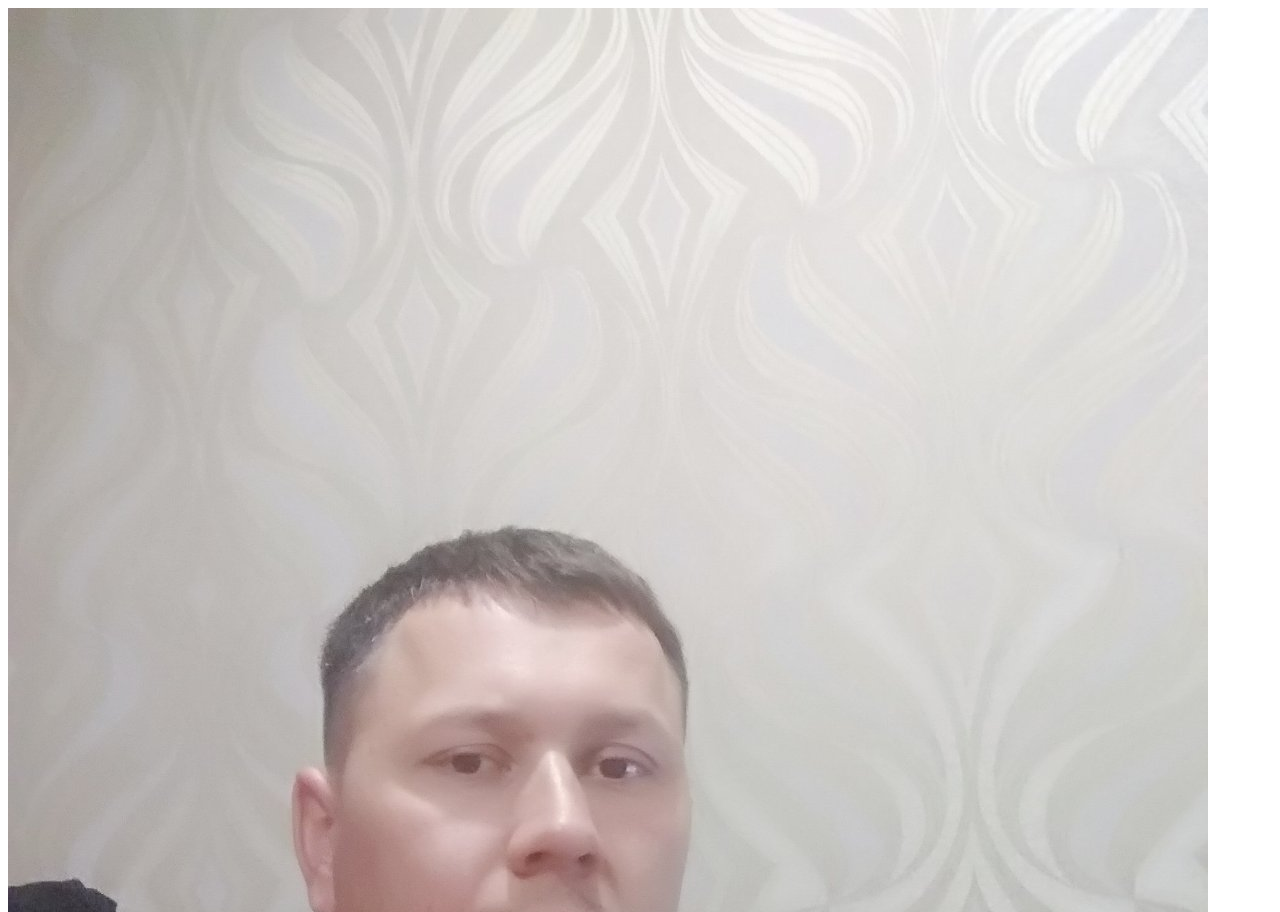
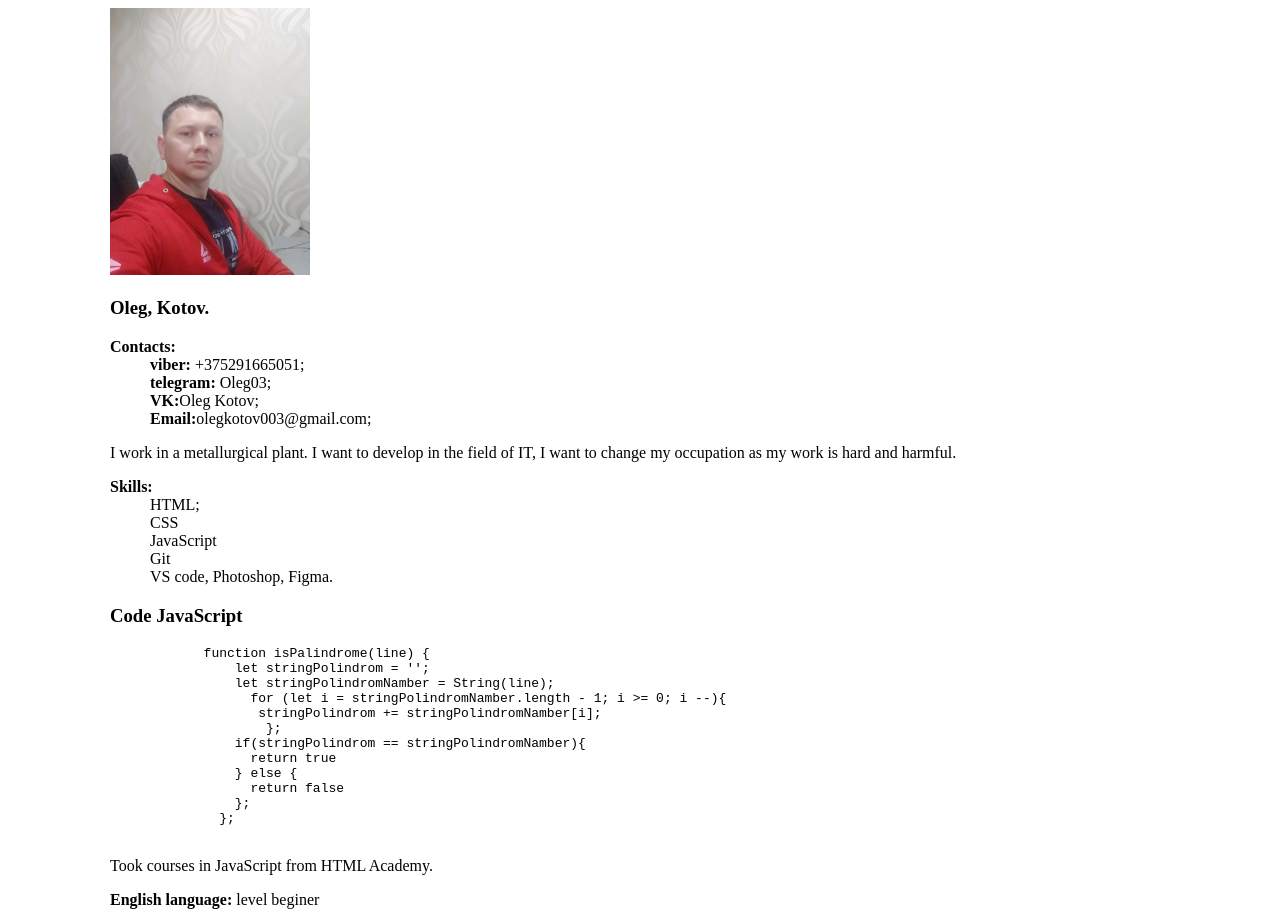
Before and after one commit to KotovOleg/rsschool-cv, a plain HTML site: page index.html in a window 1280 px wide. Shown: the top 912 px of the page. Drawn offline with Linux system fonts and the light colour scheme.

Commit message:
feat: add style.css

```diff
--- a/index.html
+++ b/index.html
@@ -4,19 +4,22 @@
     <meta charset="UTF-8">
     <meta name="viewport" content="width=device-width, initial-scale=1.0">
     <title>My CV</title>
+    <link rel="stylesheet" href="style.css">
 </head>
 <body>
     <div class="content">
         <img class="avatar" src="photo.jpg" alt="">
         <h3>Oleg, Kotov.</h3>
-        <ul> <strong>Contacts:</strong>
+        <span><strong>Contacts:</strong></span>
+        <ul>
             <li><b>viber:</b> +375291665051;</li>
             <li><b>telegram:</b> Oleg03;</li>
             <li><b>VK:</b>Oleg Kotov;</li>
             <li><b>Email:</b>olegkotov003@gmail.com;</li>
         </ul>
         <p>I work in a metallurgical plant. I want to develop in the field of IT, I want to change my occupation as my work is hard and harmful.</p>
-        <ul> <strong>Skills:</strong>
+        <span><strong>Skills:</strong></span>
+        <ul>
             <li>HTML;</li>
             <li>CSS</li>
             <li>JavaScript</li>
@@ -25,6 +28,7 @@
         </ul>
         <h3>Code JavaScript</h3>
         <code>
+            <pre>
             function isPalindrome(line) {
                 let stringPolindrom = '';
                 let stringPolindromNamber = String(line);
@@ -37,9 +41,10 @@
                   return false
                 };
               };
-              <p>Took courses in JavaScript from HTML Academy.</p>
-              <p><b>English language:</b>level beginer</p>
+            </pre>
         </code>
+        <p>Took courses in JavaScript from HTML Academy.</p>
+        <p><b>English language:</b> level beginer</p>
     </div>
 
 </body>
--- /dev/null
+++ b/style.css
@@ -0,0 +1,13 @@
+.content{
+    max-width: 1060px;
+    margin: 0 auto;
+}
+.avatar{
+    width: 200px;
+}
+li{
+    list-style-type:none;
+}
+ul{
+    margin-top: 0;
+}
```
